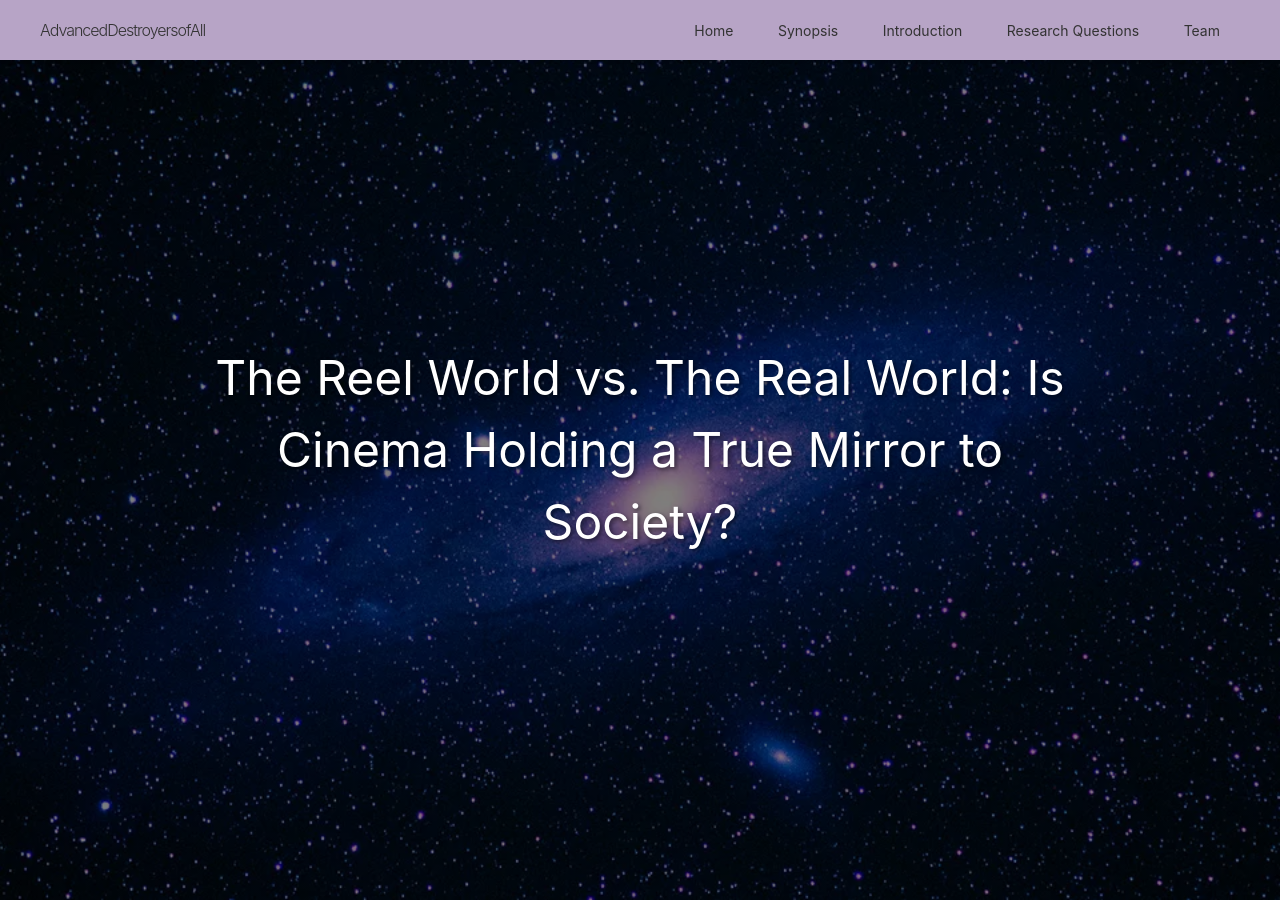
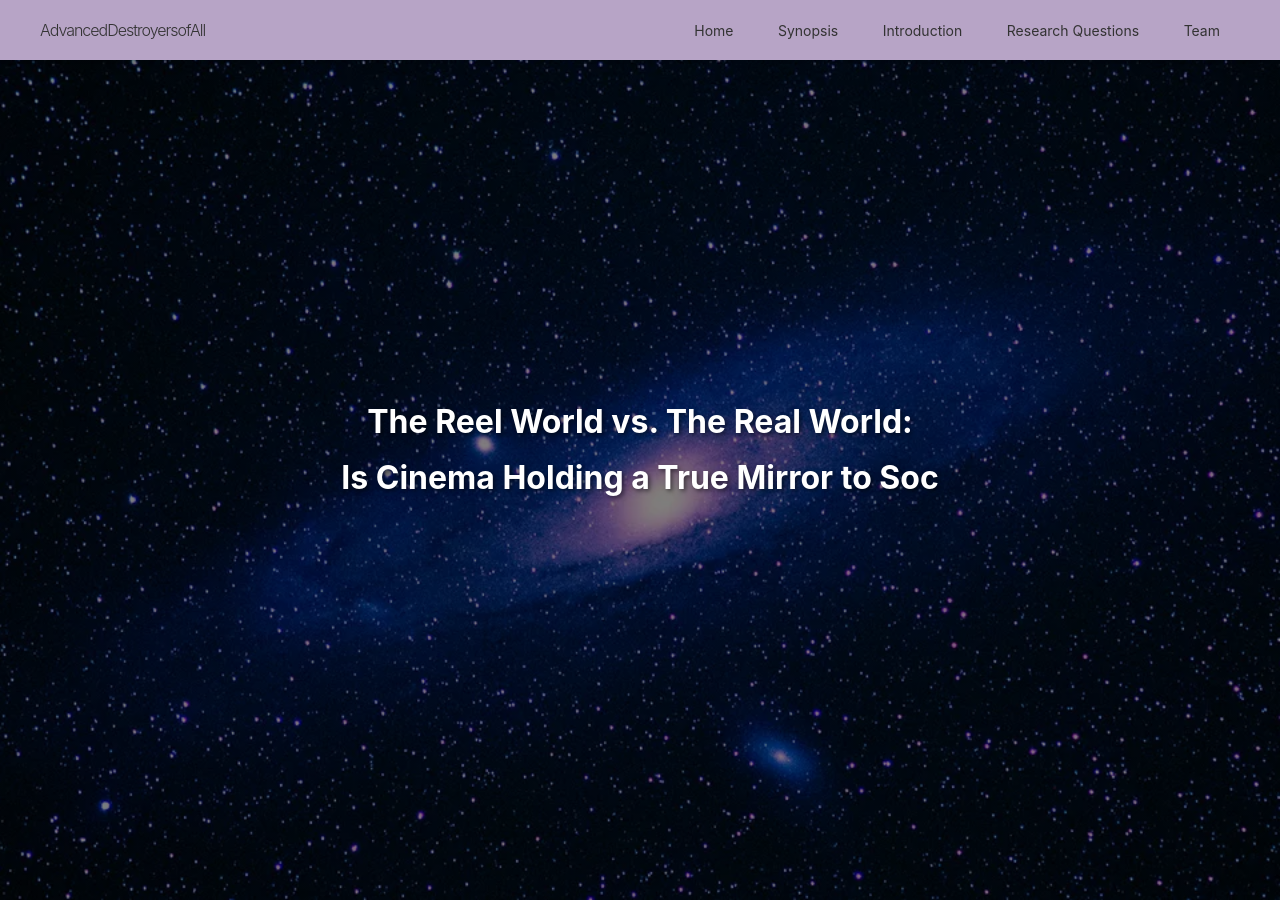
Before and after one commit to rimelq/Applied-Data-Analysis-Project, a Jekyll site: the page built from blog_P3/index.markdown, in a window 1280 px wide and 900 px high. Built offline with Jekyll 4.4.1, drawn with Linux system fonts in a browser that asks for light colours.

Commit message:
Added progressive title and resizable mini map

```diff
--- a/blog_P3/_includes/head.html
+++ b/blog_P3/_includes/head.html
@@ -12,6 +12,8 @@
   <script src="assets_perso/js/mapdata.js"></script>
   <script src="assets_perso/js/worldmap.js"></script>
   <script src="assets_perso/js/pip-map.js"></script>
+  <script src="assets_perso/js/intro.js"></script>
+
 
 
   {%- if jekyll.environment == 'production' and site.google_analytics -%}
--- a/blog_P3/_includes/header.html
+++ b/blog_P3/_includes/header.html
@@ -22,5 +22,8 @@
 </header>
 
 <section class="hero">
-  <h1>The Reel World vs. The Real World: Is Cinema Holding a True Mirror to Society?</h1>
+  <h1 id="typewriter-title">
+    <span class="line1"></span>
+    <span class="line2"></span>
+  </h1>
 </section>
--- a/blog_P3/assets/main.scss
+++ b/blog_P3/assets/main.scss
@@ -340,6 +340,7 @@
   margin-top: 50px;
 }
 
+// My own stuff
 #container {
   background: #000;
   color: #fff;
@@ -362,7 +363,7 @@
   position: relative;
   width: 100%;
   height: 500px; //Normal map size´
-  transition: all 0.3s ease; // Smooth transition for PiP mode
+  transition: all 0.3s ease-in-out; // Smooth transition for PiP mode
   overflow: hidden
 }
 
@@ -372,7 +373,7 @@
   right: 16px;
   width: 300px;
   height: auto;
-  max-height: 200px; /* Ensure PiP map doesn’t grow too large */
+  max-height: 600px; /* Ensure PiP map doesn’t grow too large */
   overflow: hidden; /* Prevent content spilling out of the PiP container */
   //display: none; /* Start hidden */
   box-shadow: 0 4px 8px rgba(0, 0, 0, 0.2); // Add shadow for effect
@@ -380,7 +381,42 @@
   background: white; // Fallback background
   border-radius: 12px; // Rounded corners
   cursor: grab; // Show the grab cursor
-  transition: none; // Disable transitions for smooth dragging
+  transition: all 0.3s ease-in-out; // Disable transitions for smooth dragging
+}
+
+
+
+/* Resizable handles */
+#map-container.pip .resize-handle {
+  position: absolute;
+  width: 10px;
+  height: 10px;
+  background: transparent;
+  z-index: 2000;
+  cursor: nwse-resize;
+  overflow: hidden;
+}
+
+#map-container.pip .resize-handle.br { /* Bottom-right handle */
+  position: absolute;
+  bottom: 6px;
+  right: 2px;
+  width: 20px; /* Make the handle slightly larger */
+  height: 20px;
+  z-index: 3000; /* Ensure it appears on top */
+  cursor: nwse-resize; /* Show resize cursor */
+  background: url('/assets/images/arrow_out.jpg') no-repeat center center; /* Add arrow image */
+  background-size: contain; /* Ensure the image fits the button */
+  border: none;
+  outline: none;
+  opacity: 0.8; /* Make it slightly transparent */
+  transition: opacity 0.2s ease;
+  overflow: hidden;
+}
+
+#map-container.pip .resize-handle.br:hover {
+  opacity: 1; /* Fully visible on hover */
+  overflow: hidden;
 }
 
 #map-container.pip:active {
@@ -390,14 +426,15 @@
 
 #close-pip {
   position: absolute;
-  top: 5px;
-  right: 5px;
-  z-index: 1100;
+  top: 0px;
+  right: 0px;
+  z-index: 1500;
   background-color: #c0b2e0;
   border: 1px solid #ccc;
   padding: 5px 10px;
   cursor: pointer;
   display: none; /* Initially hidden */
+  border-radius: 4px;
 }
 
 
@@ -407,16 +444,17 @@
 
 #drag-pip {
   position: absolute;
-  top: 1px; /* Place the button in the top-left of the PiP container */
-  left: 1px;
-  z-index: 1200; /* Ensure the button is above the map content */
+  bottom: 0px; /* Place the button in the top-left of the PiP container */
+  left: 0px;
+  z-index: 1500; /* Ensure the button is above the map content */
   background-color: #e2ddee; /* Match your color scheme */
   border: 1px solid #ccc;
   border-radius: 4px; /* Consistent with other buttons */
   padding: 5px 10px;
-  font-size: 12px; /* Keep a compact style */
+  //font-size: 12px; /* Keep a compact style */
   cursor: grab; /* Show grab cursor for visual feedback */
   display: none;
+  border-radius: 4px;
 }
 
 #drag-pip:hover {
@@ -432,3 +470,35 @@
 #map-container.pip #close-pip {
   display: block;
 }
+
+#typewriter-title {
+  font-size: 2rem; // Adjust font size
+  font-weight: bold;
+  display: inline-block;
+  overflow: hidden;
+  white-space: nowrap;
+  text-align: center;
+}
+
+#typewriter-title .line1 {
+  display: block; // First line on its own
+  white-space: nowrap;
+}
+
+#typewriter-title .line2 {
+  display: block; // Second line below
+  white-space: nowrap;
+  margin-top: 0.5rem; // Add spacing between lines if needed
+}
+
+@keyframes blink-cursor {
+  0% {
+    border-color: transparent;
+  }
+  50% {
+    border-color: #333;
+  }
+  100% {
+    border-color: transparent;
+  }
+}
--- /dev/null
+++ b/blog_P3/assets_perso/js/intro.js
@@ -0,0 +1,29 @@
+document.addEventListener("DOMContentLoaded", () => {
+    const title = "The Reel World vs. The Real World: Is Cinema Holding a True Mirror to Society?";
+    const firstPart = title.split(":")[0] + ":"; // Text before and including the colon
+    const secondPart = title.split(":")[1]?.trim() || ""; // Text after the colon
+    const line1 = document.querySelector("#typewriter-title .line1");
+    const line2 = document.querySelector("#typewriter-title .line2");
+    let index1 = 0;
+    let index2 = 0;
+
+    function typeLine1() {
+      if (index1 < firstPart.length) {
+        line1.textContent += firstPart[index1];
+        index1++;
+        setTimeout(typeLine1, 85); // Adjust speed if needed
+      } else {
+        setTimeout(typeLine2, 200); // Small delay before starting second line
+      }
+    }
+
+    function typeLine2() {
+      if (index2 < secondPart.length) {
+        line2.textContent += secondPart[index2];
+        index2++;
+        setTimeout(typeLine2, 85); // Adjust speed if needed
+      }
+    }
+
+    typeLine1(); // Start the typing effect
+  });
--- a/blog_P3/assets_perso/js/pip-map.js
+++ b/blog_P3/assets_perso/js/pip-map.js
@@ -1,59 +1,66 @@
 document.addEventListener("DOMContentLoaded", () => {
+  // Select the map container and buttons
   const mapContainer = document.getElementById("map-container");
   const dragButton = document.getElementById("drag-pip");
   const closeButton = document.getElementById("close-pip");
+  const resizeHandles = document.querySelectorAll(".resize-handle"); // Resizing handles
+  const mapOffsetTop = mapContainer.offsetTop;
 
-  if (!mapContainer || !dragButton || !closeButton) {
+  let isDragging = false;
+  let isResizing = false;
+  let startX, startY, initialX, initialY, startWidth, startHeight;
+  let currentHandle; // To track the active handle
+  let scrollTimeout;
+
+  // --- MODIFICATION: Ensure essential elements exist ---
+  if (!mapContainer || !dragButton || !closeButton || resizeHandles.length === 0) {
     console.error("Essential elements for PiP functionality are missing.");
     return;
   }
 
-  const mapOffsetTop = mapContainer.offsetTop;
-  let isDragging = false;
-  let startX, startY, initialX, initialY;
 
-  // Scroll listener for PiP activation and deactivation
+  // --- Enable PiP mode on scroll ---
   window.addEventListener("scroll", () => {
+    clearTimeout(scrollTimeout);
+
+
     const scrollPosition = window.scrollY;
+    const mapOffsetTop = mapContainer.offsetTop;
+
 
     if (scrollPosition > mapOffsetTop + mapContainer.offsetHeight) {
-      // Activate PiP mode and position in bottom-right corner
-      mapContainer.classList.add("pip");
-      if (!isDragging) { // Only set position if not being dragged
-        mapContainer.style.left = `${window.innerWidth - mapContainer.offsetWidth - 16}px`; // 16px margin
-        mapContainer.style.top = `${window.innerHeight - mapContainer.offsetHeight - 16}px`; // 16px margin
-      }
+      scrollTimeout = setTimeout(() => {
+        mapContainer.classList.add("pip"); // Add PiP mode
+        dragButton.style.display = "block"; // Show drag button
+        closeButton.style.display = "block"; // Show close button
+
+        if (!mapContainer.style.width || !mapContainer.style.height) {
+          mapContainer.style.width = "200px"; // Default width
+          mapContainer.style.height = "150px"; // Default height
+          console.log("Initial PiP dimensions set.");
+        }
+      }, 50);
     } else {
-      // Deactivate PiP mode and reset position
-      mapContainer.classList.remove("pip");
-      mapContainer.style.left = ""; // Reset to default horizontal position
-      mapContainer.style.top = "";  // Reset to default vertical position
+      mapContainer.classList.remove("pip"); // Remove PiP mode
+      dragButton.style.display = "none"; // Hide drag button
+      closeButton.style.display = "none"; // Hide close button
+      resetPiPPosition(); // Reset PiP to its original position
     }
   });
 
-  closeButton.addEventListener("click", () => {
-    // Deactivate PiP mode
-    mapContainer.classList.remove("pip");
-    mapContainer.style.left = ""; // Reset horizontal position
-    mapContainer.style.top = "";  // Reset vertical position
-    // Scroll back to the main map
-    window.scrollTo({ top: mapOffsetTop - 100, behavior: "smooth" });
-  });
-
-  // Start dragging
+  // --- Dragging logic for the PiP window ---
   dragButton.addEventListener("mousedown", (e) => {
     isDragging = true;
     startX = e.clientX;
     startY = e.clientY;
     initialX = mapContainer.offsetLeft;
     initialY = mapContainer.offsetTop;
-    mapContainer.style.transition = "none";
+    mapContainer.style.transition = "none"; // Disable transitions during dragging
     dragButton.style.cursor = "grabbing";
-    document.body.style.userSelect = "none";
+    document.body.style.userSelect = "none"; // Disable text selection
     e.preventDefault();
   });
 
-  // Drag logic
   document.addEventListener("mousemove", (e) => {
     if (isDragging) {
       const deltaX = e.clientX - startX;
@@ -61,15 +68,121 @@
       mapContainer.style.left = `${initialX + deltaX}px`;
       mapContainer.style.top = `${initialY + deltaY}px`;
     }
+
+    if (isResizing) {
+      const deltaX = e.clientX - startX;
+      const deltaY = e.clientY - startY;
+
+      // Adjust sides based on the handle being dragged
+      /*if (currentHandle.classList.contains("top-left")) {
+        mapContainer.style.width = `${startWidth - deltaX}px`;
+        mapContainer.style.height = `${startHeight - deltaY}px`;
+        mapContainer.style.left = `${initialX + deltaX}px`;
+        mapContainer.style.top = `${initialY + deltaY}px`;
+      } else if (currentHandle.classList.contains("top-right")) {
+        mapContainer.style.width = `${startWidth + deltaX}px`;
+        mapContainer.style.height = `${startHeight - deltaY}px`;
+        mapContainer.style.top = `${initialY + deltaY}px`;
+      } else if (currentHandle.classList.contains("bottom-left")) {
+        mapContainer.style.width = `${startWidth - deltaX}px`;
+        mapContainer.style.height = `${startHeight + deltaY}px`;
+        mapContainer.style.left = `${initialX + deltaX}px`;
+      } else */if (currentHandle.classList.contains("bottom-right")) {
+        mapContainer.style.width = `${startWidth + deltaX}px`;
+        mapContainer.style.height = `${startHeight + deltaY}px`;
+      }
+
+      // Prevent the container from collapsing below minimum size
+      const newWidth = Math.max(400, parseInt(mapContainer.style.width));
+      const newHeight = Math.max(2000, parseInt(mapContainer.style.height));
+      mapContainer.style.width = `${newWidth}px`;
+      mapContainer.style.height = `${newHeight}px`;
+    }
   });
 
-  // Stop dragging
   document.addEventListener("mouseup", () => {
     if (isDragging) {
       isDragging = false;
       mapContainer.style.transition = "all 0.3s ease";
       dragButton.style.cursor = "grab";
-      document.body.style.userSelect = "";
+      document.body.style.userSelect = ""; // Re-enable text selection
+    }if (isResizing) {
+      isResizing = false;
+      currentHandle.style.cursor = ""; // Reset cursor
+      console.log("Resizing complete. Final dimensions:", {
+        width: mapContainer.offsetWidth,
+        height: mapContainer.offsetHeight,
+      });
     }
   });
+
+  // --- Resizing logic for the PiP window ---
+  resizeHandles.forEach((handle) => {
+    handle.addEventListener("mousedown", (e) => {
+      isResizing = true;
+      currentHandle = handle;
+      startX = e.clientX;
+      startY = e.clientY;
+      startWidth = mapContainer.offsetWidth;
+      startHeight = mapContainer.offsetHeight;
+      initialX = mapContainer.offsetLeft;
+      initialY = mapContainer.offsetTop;
+      handle.style.cursor = "nwse-resize";
+      mapContainer.style.transition = "none"; // Disable transitions during resize
+      e.preventDefault();
+    });
+  });
+
+  document.addEventListener("mousemove", (e) => {
+    if (isResizing) {
+      const deltaX = e.clientX - startX;
+      const deltaY = e.clientY - startY;
+
+      // Update width and height of the PiP container
+      const newWidth = Math.max(200, startWidth + deltaX); // Minimum width 200px
+      const newHeight = Math.max(150, startHeight + deltaY); // Minimum height 150px
+      mapContainer.style.width = `${newWidth}px`;
+      mapContainer.style.height = `${newHeight}px`;
+
+      // Debugging: Log the new dimensions
+      console.log("Resizing to:", { width: newWidth, height: newHeight });
+    }
+  });
+
+  document.addEventListener("mouseup", () => {
+    if (isResizing) {
+      isResizing = false;
+      mapContainer.style.transition = "all 0.3s ease";
+      console.log("Resizing complete. Final dimensions:", {
+        width: mapContainer.offsetWidth,
+        height: mapContainer.offsetHeight,
+      });
+    }
+  });
+
+  // --- Close button functionality ---
+  closeButton.addEventListener("click", () => {
+    mapContainer.classList.remove("pip");
+    closeButton.style.display = "none";
+    dragButton.style.display = "none";
+    resetPiPPosition(); // Reset position when closed
+    window.scrollTo({ top: mapOffsetTop - 50, behavior: "smooth" });
+  });
+
+  // --- Helper function to reset PiP position ---
+  function resetPiPPosition() {
+    mapContainer.style.left = ""; // Reset left position
+    mapContainer.style.top = ""; // Reset top position
+    mapContainer.style.width = ""; // Reset width
+    mapContainer.style.height = ""; // Reset height
+    mapContainer.style.display = "block"; // Ensure the map remains visible
+    console.log("PiP position and size reset.");
+  }
+
+  // --- DEBUGGING LOGS ---
+  console.log("Resize handles detected:", resizeHandles);
+  console.log("Initial PiP dimensions:", {
+    width: mapContainer.offsetWidth,
+    height: mapContainer.offsetHeight,
+  });
 });
--- a/blog_P3/index.markdown
+++ b/blog_P3/index.markdown
@@ -20,6 +20,7 @@
   <div id="map"></div>
   <button id="drag-pip">Drag</button>
   <button id="close-pip">Close</button>
+  <div class="resize-handle br"></div> <!-- Bottom-right -->
 </div>
 
 lolita
```
Also changed, not shown: blog_P3/assets/images/arrow_out.jpg (added).
